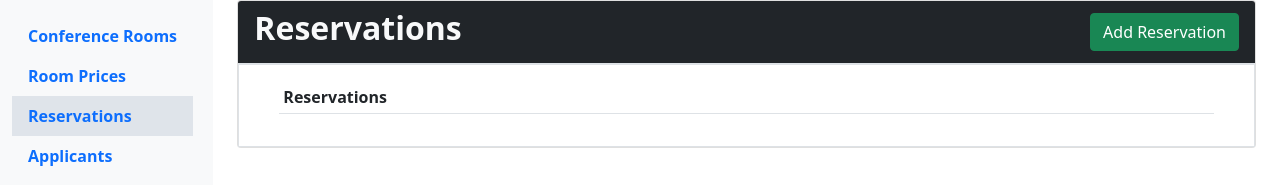
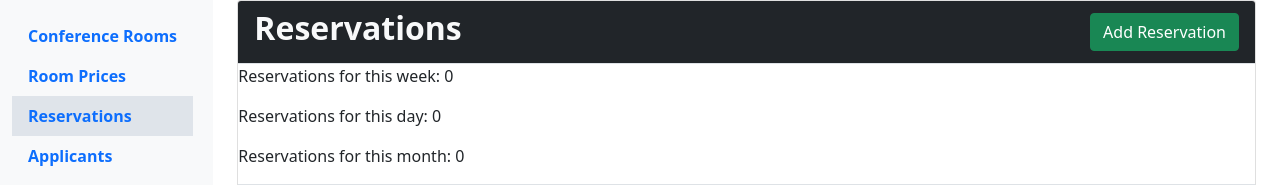
Before and after one commit to baringmarc/RoomReservation-Vuenture-II, a Django app: page /reservations/ in a window 1280 px wide. Shown: the part 62-247 px from the top of the page. Run offline with Django 3.2, Linux system fonts and the light colour scheme; a user stored in the database is signed in; data that the repository does not hold is empty; some libraries are stand-ins or nearby versions.

Commit message:
filtering mode
qweq

```diff
--- a/roomReservation/templates/reservations.html
+++ b/roomReservation/templates/reservations.html
@@ -8,6 +8,7 @@
 {% load crispy_forms_filters %}
 
 <!-- BODY -->
+
 
 <main class="col-md-9 ms-sm-auto col-lg-10 px-md-4">
   <div class="card">
@@ -20,6 +21,13 @@
       </div>
 
     </div>
+
+    <!-- ikaw nay bahala ani guro jevic haha -->
+    <p>Reservations for this week: {{ thisWeek }}</p>
+    <p>Reservations for this day: {{ thisDay }}</p>
+    <p>Reservations for this month: {{ thisMonth }}</p>
+
+
 
     <!-- Add Reservation Modal -->
     <div class="modal fade" id="addReserveModal" tabindex="-1" aria-labelledby="exampleModalLabel" aria-hidden="true">
--- a/roomReservation/views.py
+++ b/roomReservation/views.py
@@ -7,6 +7,7 @@
 import datetime
 from .reserve import *
 from django.contrib import messages
+from django.db.models import Count
 
 # Create your views here.
 
@@ -33,10 +34,16 @@
         applicants = Applicant.objects.all()
         rooms = ConferenceRoom.objects.all()
         today = datetime.date.today()
+        week = datetime.date.today().isocalendar()[1]
+        month = datetime.date.today().month
+
+        thisWeek = Reservation.objects.filter(dateOfUse__week = week).count()
+        thisDay = Reservation.objects.filter(dateOfUse = today).count()
+        thisMonth = Reservation.objects.filter(dateOfUse__month = month).count()
 
         context = {'reservations': reservations,
             'form': form, 'form2': form2, 'applicants': applicants,
-            'rooms': rooms, 'today': today}
+            'rooms': rooms, 'today': today, 'thisWeek' : thisWeek, 'thisDay' : thisDay, 'thisMonth': thisMonth}
         return render(request, 'reservations.html', context)
 
     def post(self, request):
@@ -125,8 +132,12 @@
         roomPrice = RoomPrice.objects.all()
         conferenceRooms = ConferenceRoom.objects.all()
 
+        query_result = Reservation.objects.values('room').order_by('room').annotate(conference_count=Count('room'))
+        maxval = max(query_result, key=lambda x:x['conference_count'])
+        mostBooked = ConferenceRoom.objects.get(pk=maxval['room'])
+
         context = {'form': form, 'type': roomPrice,
-                    'rooms': conferenceRooms}
+                    'rooms': conferenceRooms, 'mostBooked': mostBooked, 'maxval': maxval['conference_count']}
         return render(request, 'rooms.html', context)
 
     def post(self, request):
```
Also changed, not shown: roomReservation/templates/rooms.html (+13 -0 lines).
